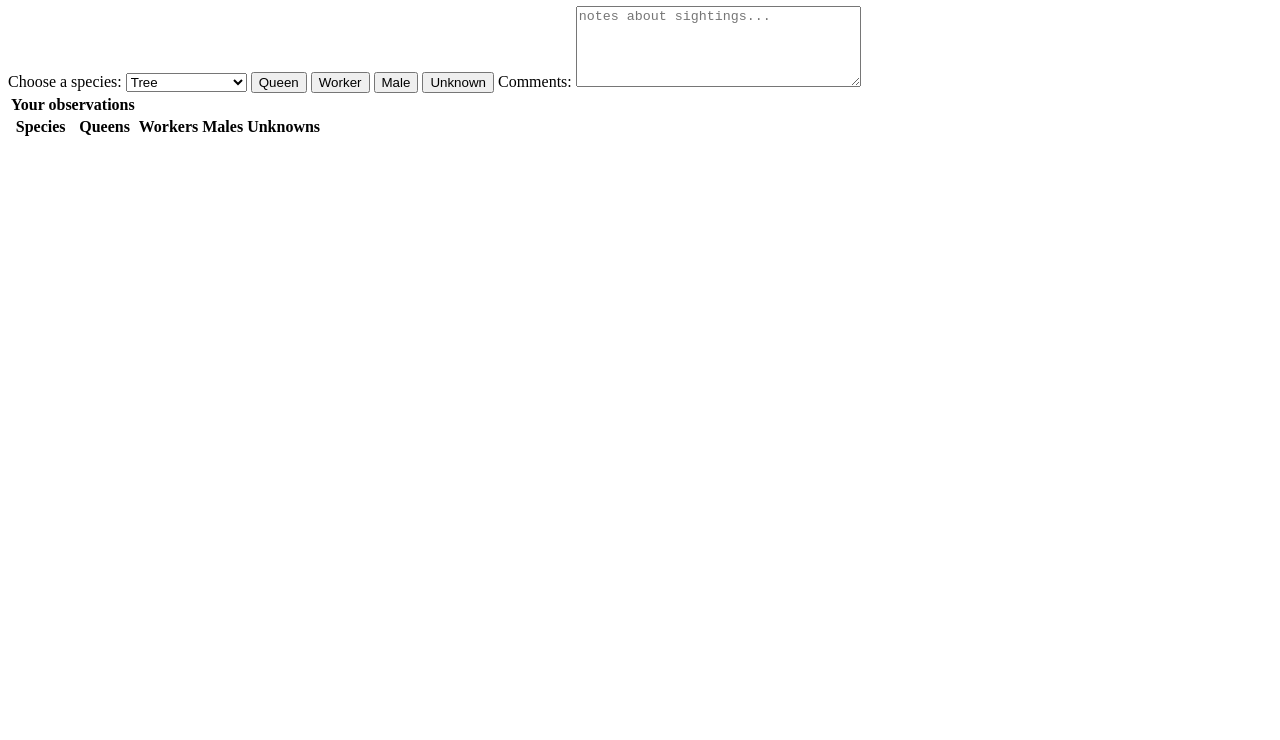
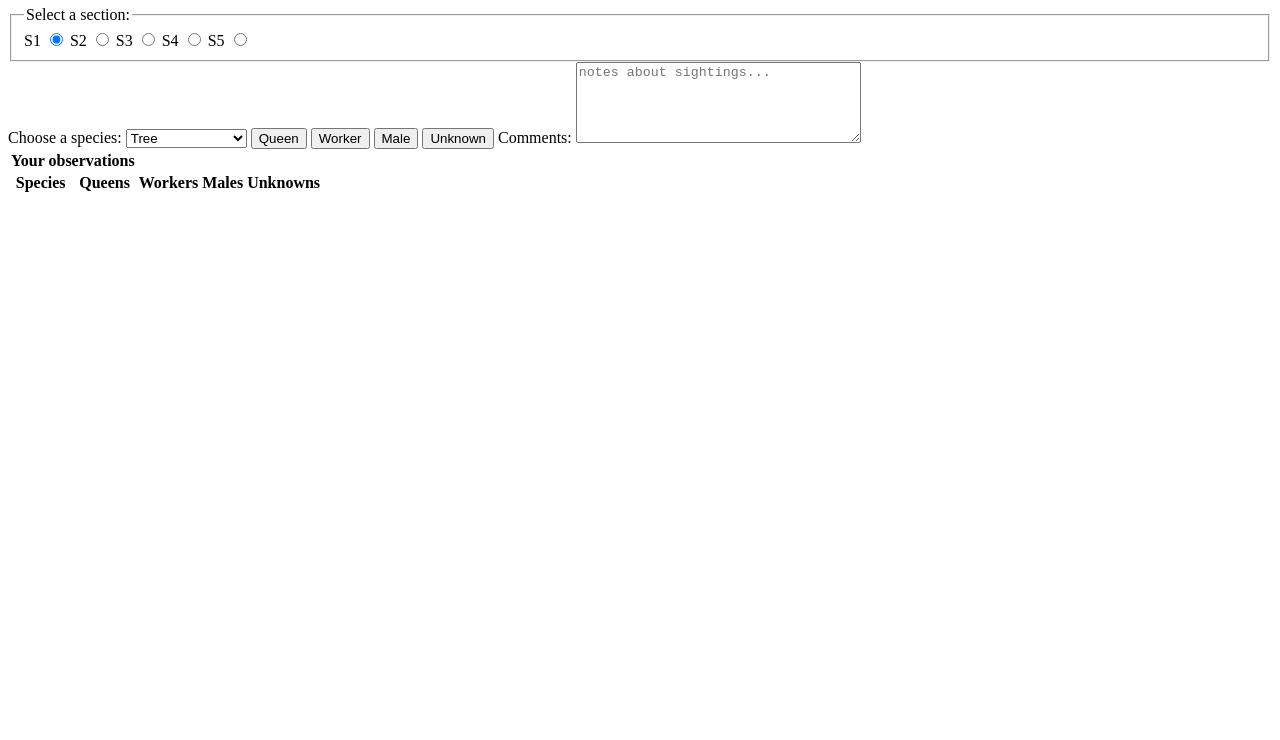
Before and after one commit to ruthmoog/bee, a plain HTML site: page static/index.html in a window 1280 px wide. Shown: the part 60-800 px from the top of the page. Drawn offline with Linux system fonts and the light colour scheme.

Commit message:
Add sighting section to local storage

```diff
--- a/static/index.html
+++ b/static/index.html
@@ -1,9 +1,23 @@
 <html lang="en-gb">
 
-<body><h1>Hello World!</h1>
+<body><h1>Bee.</h1>
+
+<fieldset>
+    <legend>Select a section:</legend>
+    <label for="S1">S1</label>
+    <input type="radio" id="S1" value="S1" name="section" checked>
+    <label for="S2">S2</label>
+    <input type="radio" id="S2" value="S2" name="section">
+    <label for="S3">S3</label>
+    <input type="radio" id="S3" value="S3" name="section">
+    <label for="S4">S4</label>
+    <input type="radio" id="S4" value="S4" name="section">
+    <label for="S5">S5</label>
+    <input type="radio" id="S5" value="S5" name="section">
+</fieldset>
+
 
 <label for="species">Choose a species:</label>
-
 <select id="species">
     <option>Tree</option>
     <option>Common Carder</option>
--- a/static/javascript.js
+++ b/static/javascript.js
@@ -4,6 +4,7 @@ const beeButtons = castesOfBees.map((caste) => (
     {button: document.getElementById(caste + 'Spotted'), caste})
 )
 const speciesSelection = document.getElementById("species");
+const sectionSelection = document.querySelector('input[name="section"]:checked');
 const comments = document.getElementById("comments");
 
 function getSightings() {
@@ -54,7 +55,7 @@ renderCount();
 
 function addSighting(caste) {
     let sightings = getSightings();
-    sightings.push({species: speciesSelection.value, caste, comments: comments.value})
+    sightings.push({section: document.querySelector('input[name="section"]:checked').value, species: speciesSelection.value, caste, comments: comments.value})
     localStorage.setItem(sightingsStorageKey, JSON.stringify(sightings));
     renderCount();
 }
```
